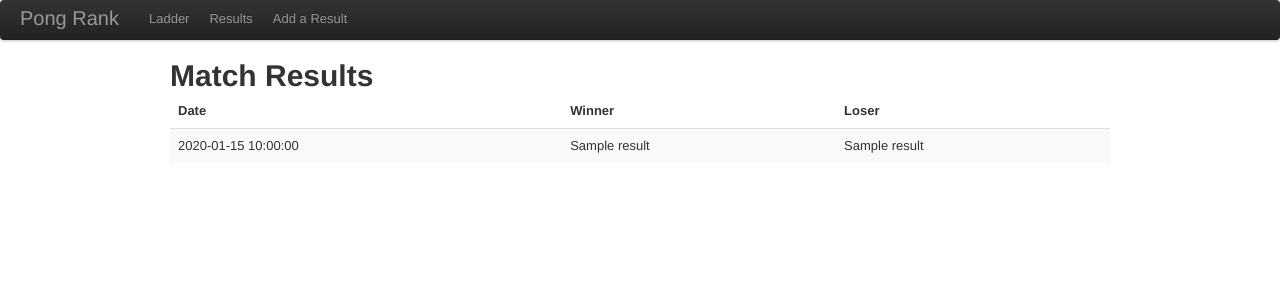
After one commit to msharp/pong-rank, a Python web app: template templates/results.html in a window 1280 px wide. The commit adds this page. Shown: the top 300 px of the page. Run offline with Jinja, Linux system fonts and the light colour scheme; the template is opened without the code that fills it: most values are stand-ins (such as "Sample title", 1, 10 or a date in 2020).

Commit message:
fixed templating inheritance; added results view

```diff
--- /dev/null
+++ b/templates/layout.html
@@ -0,0 +1,28 @@
+<!DOCTYPE html>
+<html lang="en">
+<head>
+  <title>Pong Rankings</title>
+  <link rel="stylesheet" type="text/css" href="/css/bootstrap.css" />
+  <link rel="stylesheet" type="text/css" href="/css/app.css" />
+</head>
+<body>
+<div class="navbar navbar-inverse">
+  <div class="navbar-inner">
+    <div class="container">
+      <h1 class="brand">Pong Rank</h1>
+      <ul class="nav">
+        <li><a href="/">Ladder</a></li>
+        <li><a href="/results">Results</a></li>
+        <li><a href="/result">Add a Result</a></li>
+      </ul>
+    </div>
+  </div>
+</div>
+
+  <div class="container">
+  {% block body %}
+
+  {% endblock %}
+  </div>
+</body>
+</html>
--- /dev/null
+++ b/templates/results.html
@@ -0,0 +1,25 @@
+{% extends 'templates/layout.html' %}
+{% block body %}
+
+    <h1>Match Results</h1>
+
+    <table class="table table-striped">
+      <thead>
+        <tr>
+          <th>Date</th>
+          <th>Winner</th>
+          <th>Loser</th>
+        </tr>
+      </thead>
+      <tbody>
+        {% for result in results %}
+        <tr>
+          <td>{{ result.date_played }}</td>
+          <td>{{ result.winner_name() }}</td>
+          <td>{{ result.loser_name() }}</td>
+        </tr>
+        {% endfor %}
+      </tbody>
+
+    </table>
+{% endblock %}
```
Also changed, not shown: main.py (+44 -24 lines), templates/index.html (+3 -13 lines), templates/result.html (+4 -14 lines), README.md.
